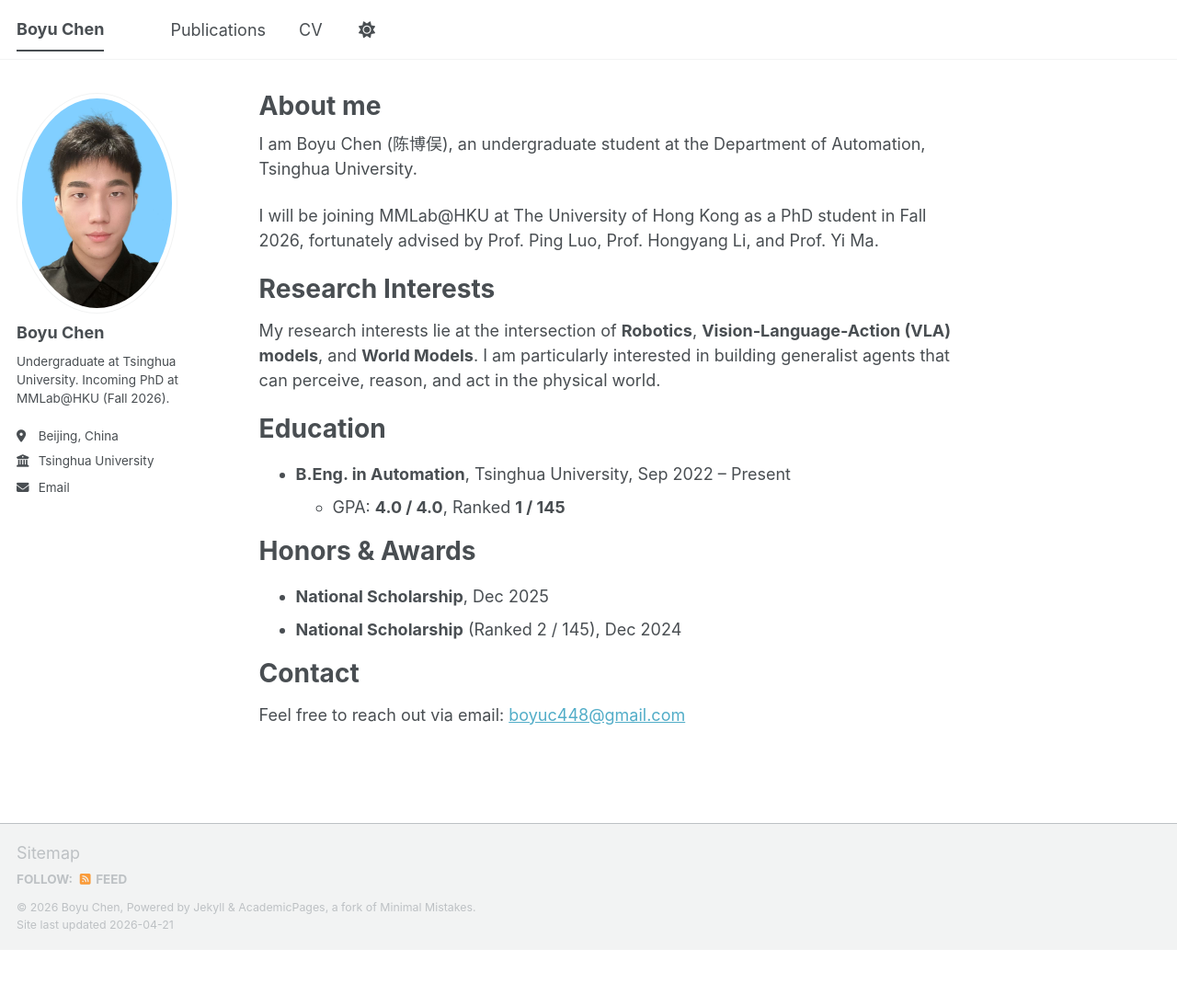
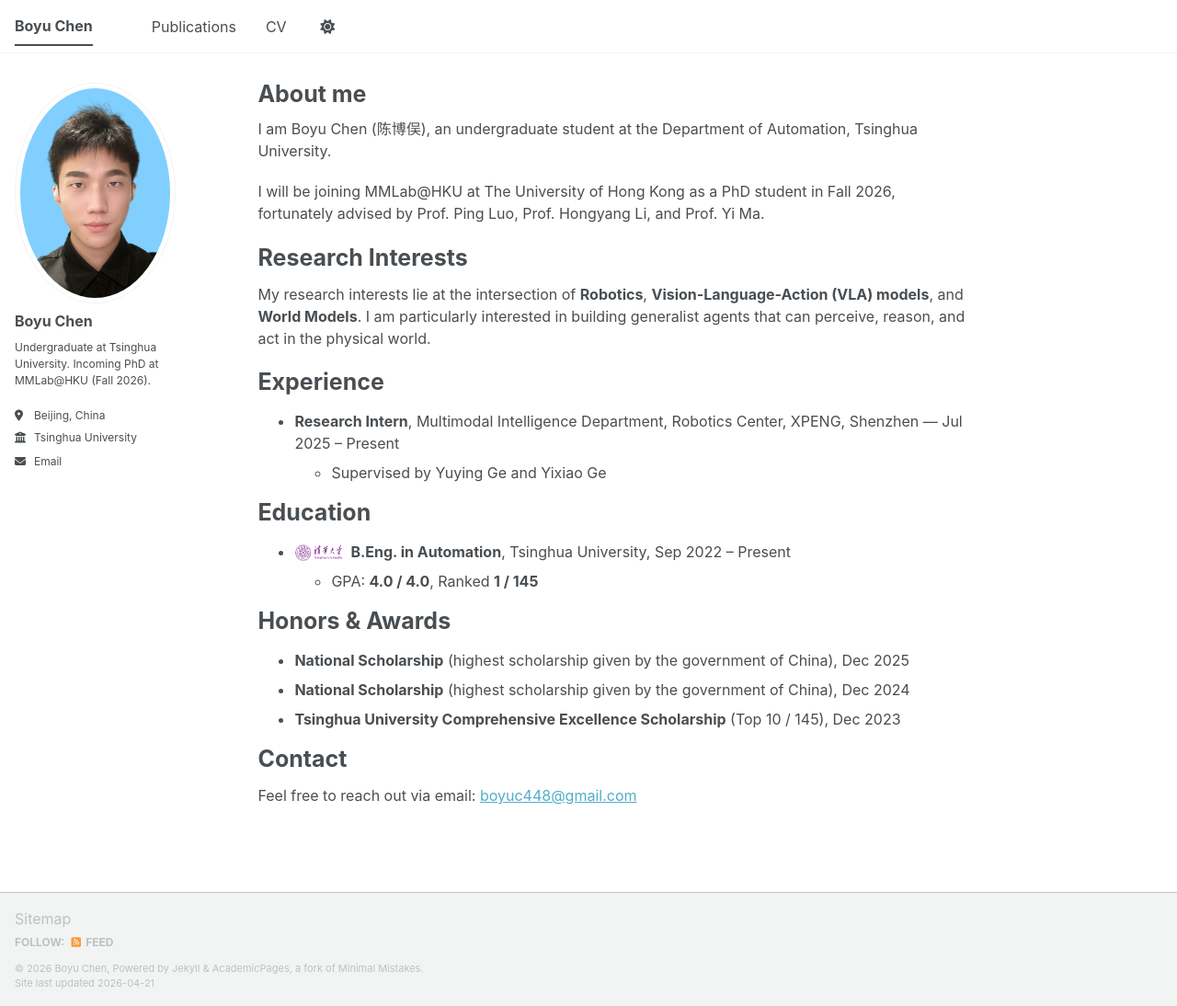
Before and after one commit to Robot774/Robot774.github.io, a Jekyll site: the page built from _pages/about.md, in a window 1280 px wide and 1094 px high. Shown: the whole window at 92% size. Built offline with Jekyll 4.4.1, drawn with Linux system fonts in a browser that asks for light colours; a script bundle is joined from its source files by our own code; library files that are not in the unit come from our copies.

Commit message:
Add Experience, refine Honors, shrink body font, add THU logo
- about.md / cv.md: add Experience section (Research Intern at XPENG
  Robotics Center, Shenzhen, supervised by Yuying Ge and Yixiao Ge);
  expand Honors with Tsinghua University Comprehensive Excellence
  Scholarship (Top 10/145, Dec 2023); annotate National Scholarship
  with its government-level description and drop per-item rank
- Add THU logo inline next to Tsinghua in Education section
- _sass/layout/_reset.scss: shrink root font-size from 16/18px to
  15/16px for a cleaner, tighter body text

Made-with: Cursor

```diff
--- a/_pages/about.md
+++ b/_pages/about.md
@@ -15,15 +15,21 @@ Research Interests
 ======
 My research interests lie at the intersection of **Robotics**, **Vision-Language-Action (VLA) models**, and **World Models**. I am particularly interested in building generalist agents that can perceive, reason, and act in the physical world.
 
+Experience
+======
+* **Research Intern**, Multimodal Intelligence Department, Robotics Center, XPENG, Shenzhen — Jul 2025 – Present
+  * Supervised by Yuying Ge and Yixiao Ge
+
 Education
 ======
-* **B.Eng. in Automation**, Tsinghua University, Sep 2022 – Present
+* <img src="/images/thu_logo.png" alt="THU" style="height:1.1em; vertical-align:-0.2em; margin-right:0.25em;"> **B.Eng. in Automation**, Tsinghua University, Sep 2022 – Present
   * GPA: **4.0 / 4.0**, Ranked **1 / 145**
 
 Honors & Awards
 ======
-* **National Scholarship**, Dec 2025
-* **National Scholarship** (Ranked 2 / 145), Dec 2024
+* **National Scholarship** (highest scholarship given by the government of China), Dec 2025
+* **National Scholarship** (highest scholarship given by the government of China), Dec 2024
+* **Tsinghua University Comprehensive Excellence Scholarship** (Top 10 / 145), Dec 2023
 
 Contact
 ======
--- a/_sass/layout/_reset.scss
+++ b/_sass/layout/_reset.scss
@@ -8,10 +8,10 @@ html {
   /* apply a natural box layout model to all elements */
   box-sizing: border-box;
   background-color: var(--global-bg-color);
-  font-size: 16px;
+  font-size: 15px;
 
   @include breakpoint($medium) {
-    font-size: 18px;
+    font-size: 16px;
   }
 
   -webkit-text-size-adjust: 100%;
```
Also changed, not shown: _pages/cv.md (+9 -3 lines), images/thu_logo.png (added).
